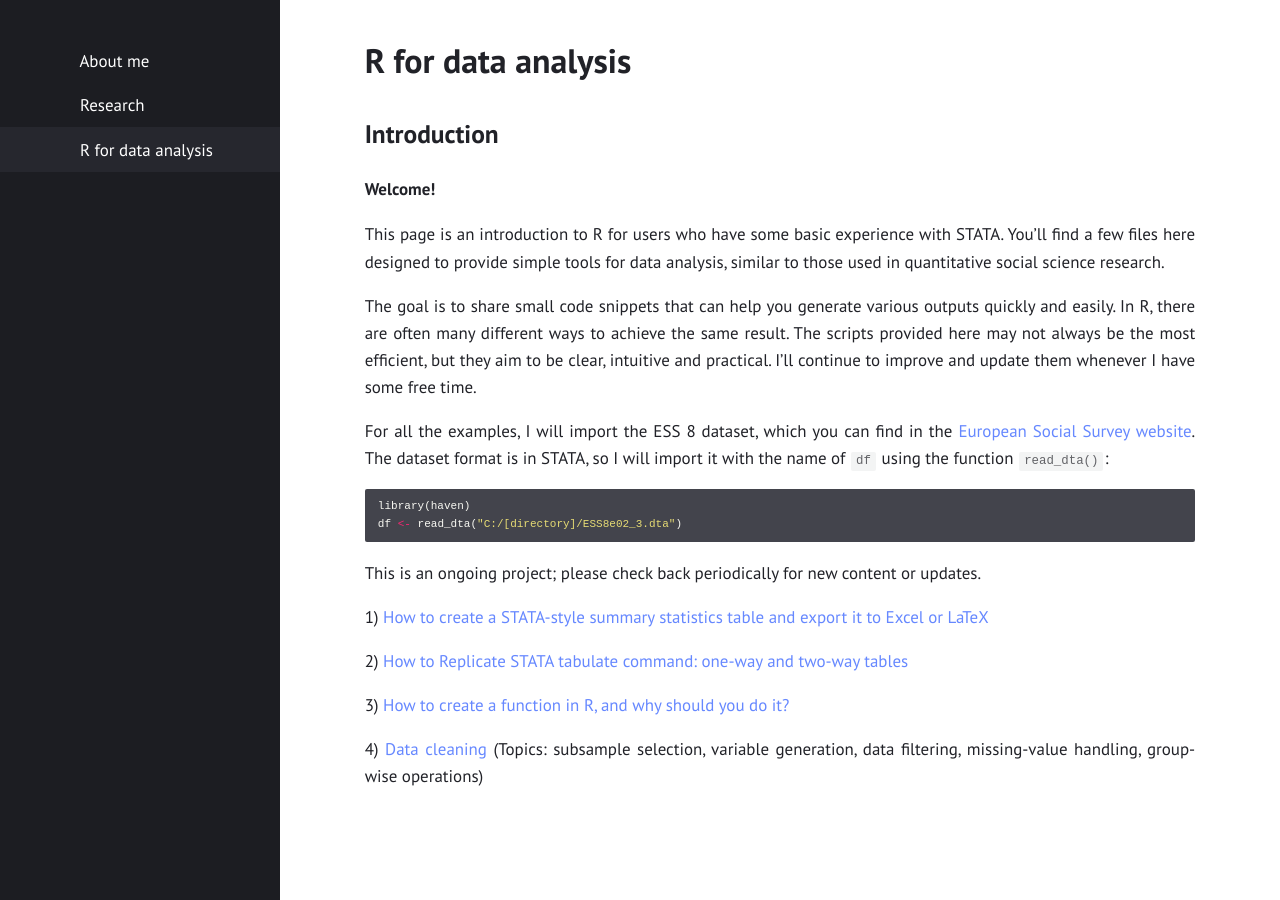
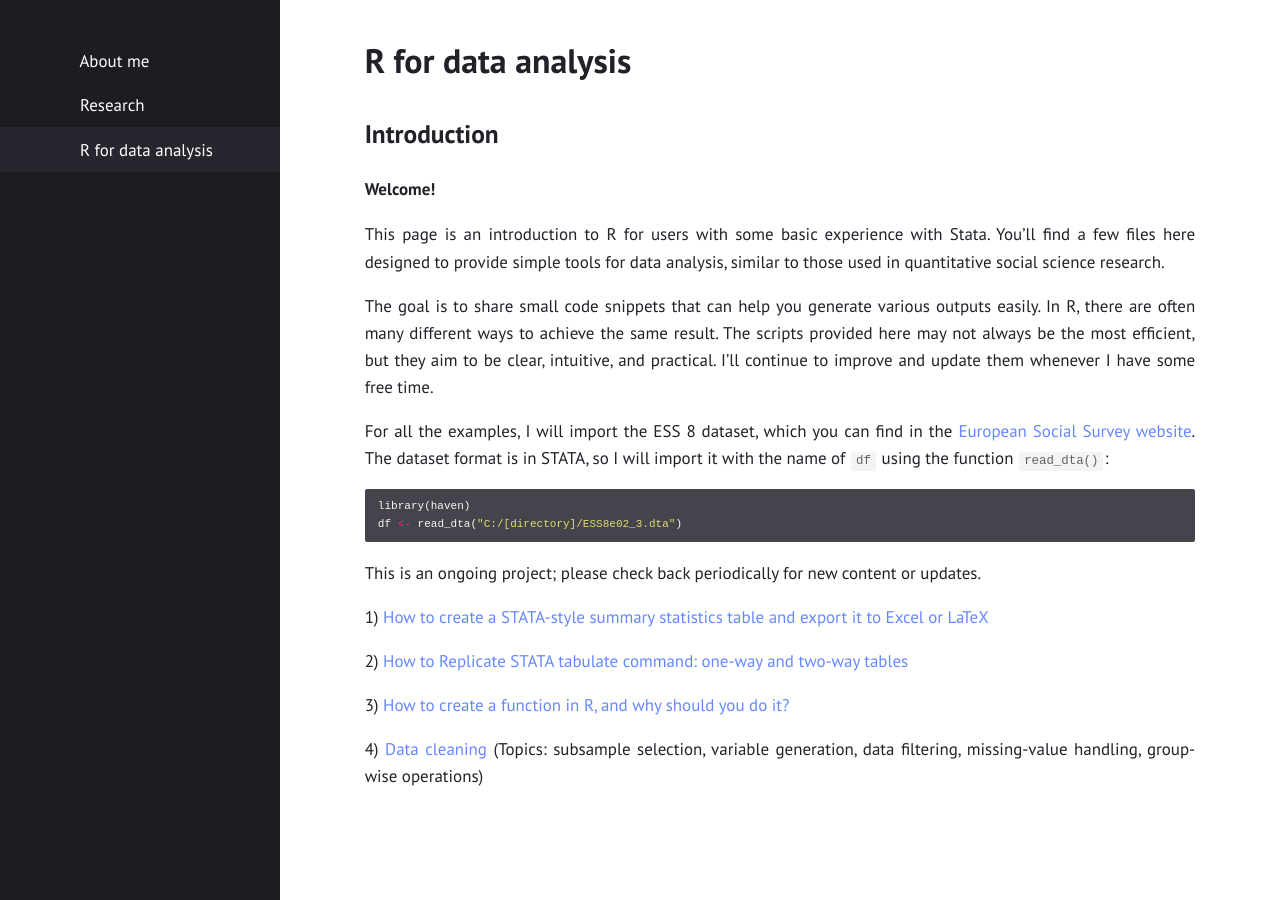
Before and after one commit to gubellom/gubellom.github.io, a Jekyll site: the page built from R files/Introduction.md, in a window 1280 px wide. Built offline with Jekyll 4.4.1, drawn with Linux system fonts in a browser that asks for light colours.

Commit message:
Update Introduction.md
Signed-off-by: Michele Gubello <62111923+gubellom@users.noreply.github.com>

```diff
--- a/R files/Introduction.md
+++ b/R files/Introduction.md
@@ -20,9 +20,9 @@ layout: page
 
 **Welcome!**
 
-This page is an introduction to R for users who have some basic experience with STATA. You'll find a few files here designed to provide simple tools for data analysis, similar to those used in quantitative social science research.
+This page is an introduction to R for users with some basic experience with Stata. You'll find a few files here designed to provide simple tools for data analysis, similar to those used in quantitative social science research.
 
-The goal is to share small code snippets that can help you generate various outputs quickly and easily. In R, there are often many different ways to achieve the same result. The scripts provided here may not always be the most efficient, but they aim to be clear, intuitive and practical. I’ll continue to improve and update them whenever I have some free time.
+The goal is to share small code snippets that can help you generate various outputs easily. In R, there are often many different ways to achieve the same result. The scripts provided here may not always be the most efficient, but they aim to be clear, intuitive, and practical. I’ll continue to improve and update them whenever I have some free time.
 
 For all the examples, I will import the ESS 8 dataset, which you can find in the <a href="https://ess.sikt.no/en/">European Social Survey website</a>. The dataset format is in STATA, so I will import it with the name of `df` using the function `read_dta()`:
 
```
